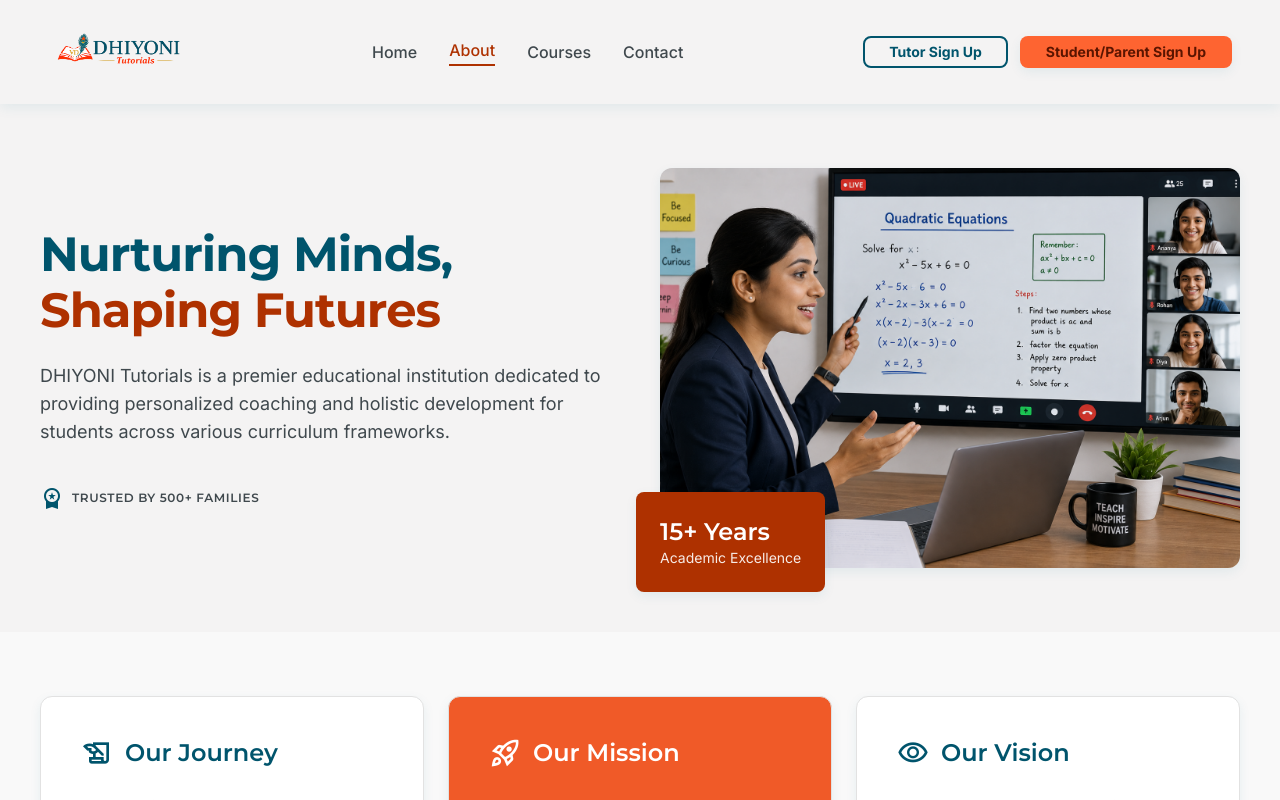
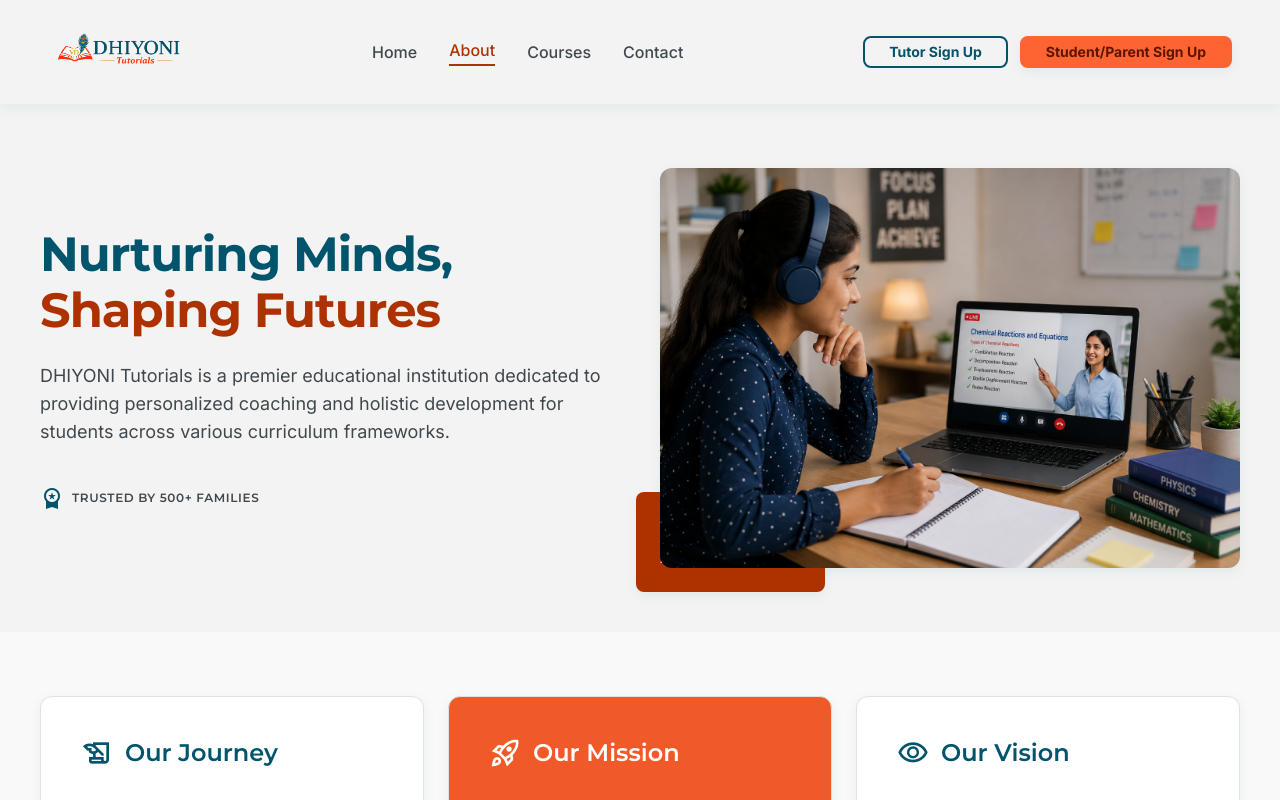
Before and after one commit to sriparthu1422/Dhiyoni-Tutorials, a React (Vite) app in the folder frontend/: page /about in a window 1280 px wide. Shown: the top 800 px of the page. Built offline with nearby package versions, Linux system fonts and the light colour scheme.

Commit message:
feat(about): convert hero image into a cross-fading carousel

```diff
--- a/frontend/src/pages/About.jsx
+++ b/frontend/src/pages/About.jsx
@@ -1,6 +1,7 @@
 import { useEffect, useState, useRef } from 'react'
 import { AnimatedSection } from '../components/shared'
-import aboutHeroImg from '../assets/About_page_image_1.png'
+import aboutHeroImg1 from '../assets/About_page_image_1.png'
+import aboutHeroImg2 from '../assets/About_page_image_2.png'
 
 function AnimatedCounter({ target, duration = 2000, suffix = '', formatter }) {
   const [count, setCount] = useState(0)
@@ -66,8 +67,18 @@ function AnimatedCounter({ target, duration = 2000, suffix = '', formatter }) {
 }
 
 export default function About() {
+  const HERO_IMAGES = [aboutHeroImg1, aboutHeroImg2]
+  const [currentImageIdx, setCurrentImageIdx] = useState(0)
+
   useEffect(() => {
     document.title = 'About Us | DHIYONI Tutorials'
+  }, [])
+
+  useEffect(() => {
+    const timer = setInterval(() => {
+      setCurrentImageIdx(prev => (prev + 1) % HERO_IMAGES.length)
+    }, 3000)
+    return () => clearInterval(timer)
   }, [])
 
   return (
@@ -98,13 +109,20 @@ export default function About() {
             </div>
           </AnimatedSection>
 
-          {/* Right: Image + Floating Badge */}
+          {/* Right: Image Carousel + Floating Badge */}
           <AnimatedSection delay={150} className="relative mt-md lg:mt-0">
-            <img
-              alt="Our Team"
-              className="rounded-xl teal-shadow object-cover w-full h-[300px] md:h-[400px]"
-              src={aboutHeroImg}
-            />
+            <div className="relative w-full h-[300px] md:h-[400px] rounded-xl teal-shadow overflow-hidden">
+              {HERO_IMAGES.map((img, index) => (
+                <img
+                  key={index}
+                  alt="Our Team"
+                  className={`absolute inset-0 w-full h-full object-cover transition-opacity duration-1000 ease-in-out ${
+                    currentImageIdx === index ? 'opacity-100 z-10' : 'opacity-0 z-0'
+                  }`}
+                  src={img}
+                />
+              ))}
+            </div>
             {/* Floating badge */}
             <div className="absolute -bottom-6 -left-6 bg-secondary text-white p-md rounded-lg teal-shadow hidden lg:block">
               <div className="font-montserrat font-semibold text-headline-md">15+ Years</div>
```
Also changed, not shown: frontend/src/assets/About_page_image_2.png (added).
